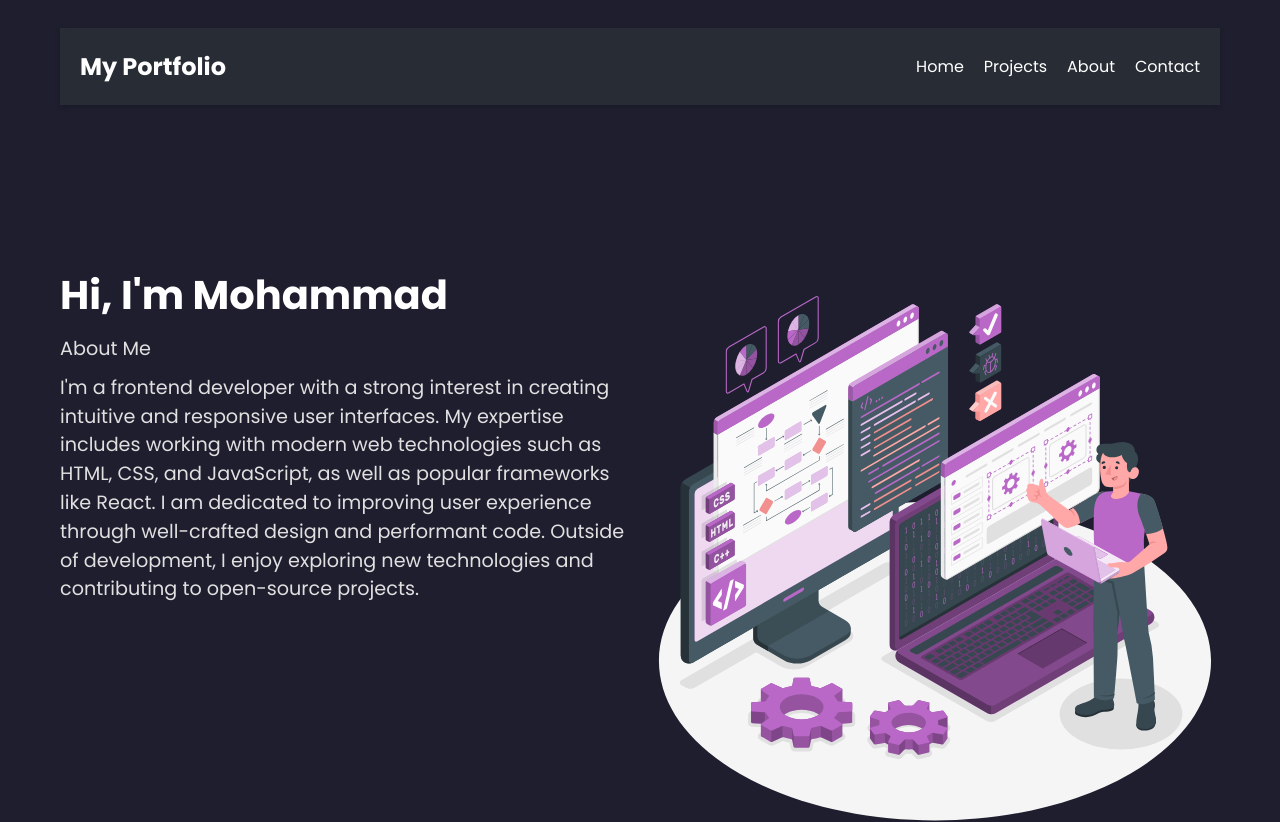
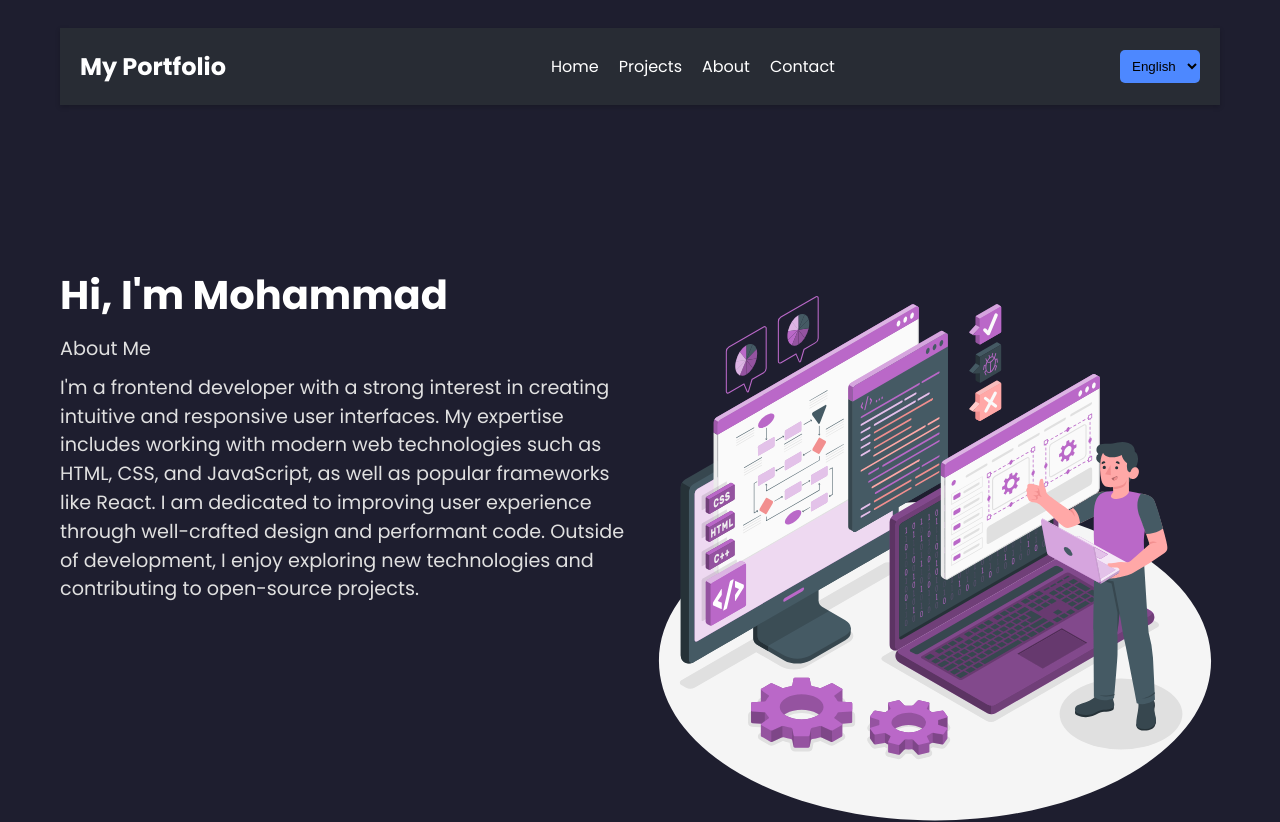
Before and after one commit to m-mohammad-d/portfolio, a React (Vite) app: page / in a window 1280 px wide. Shown: the top 822 px of the page. Built offline with nearby package versions, Linux system fonts and the light colour scheme.

Commit message:
update header style

```diff
--- a/src/Components/Header/Header.css
+++ b/src/Components/Header/Header.css
@@ -91,11 +91,17 @@
 }
 
 .language-selector__dropdown {
-  padding: 5px;
-  background-color: #61dafb;
+  padding: 8px;
+  background-color: var(--link-color);
   border: none;
   border-radius: 5px;
   cursor: pointer;
+}
+language-selector__dropdown option{
+  color: transparent;
+}
+language-selector__dropdown option:hover{
+  color: transparent;
 }
 
 .language-selector__dropdown:focus {
--- a/src/Components/Header/Header.tsx
+++ b/src/Components/Header/Header.tsx
@@ -46,6 +46,16 @@ function Header() {
             </a>
           </li>
         </ul>
+        <div className="language-selector">
+          <select
+            value={selectedLanguage}
+            onChange={handleLanguageChange}
+            className="language-selector__dropdown"
+          >
+            <option value="en">English</option>
+            <option value="fa">فارسی</option>
+          </select>
+        </div>
       </nav>
       <div className={`sidebar ${isSidebarOpen ? "open" : ""}`}>
         <button className="close-btn" onClick={toggleSidebar}>
```
